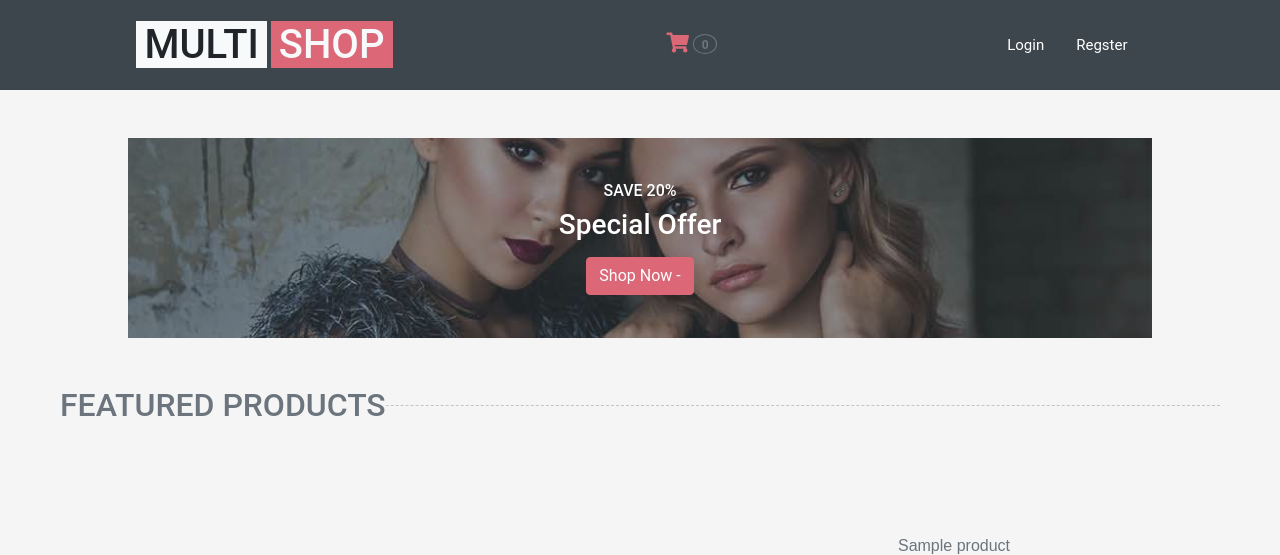
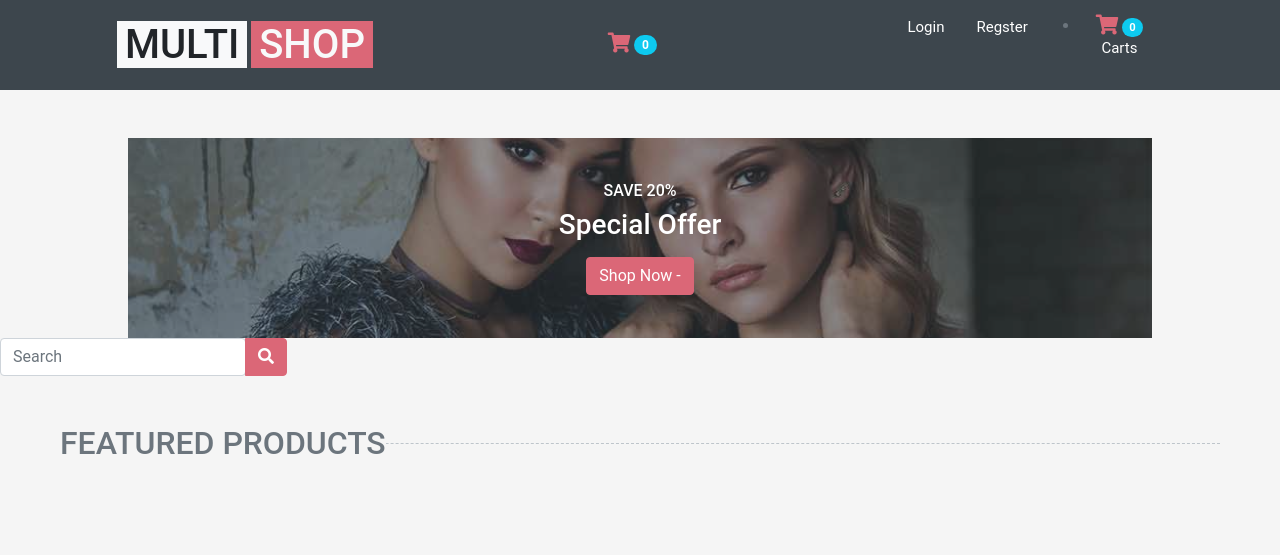
Before and after one commit to basildybala/Shopping-Cart, a Node server app: page / in a window 1280 px wide. Shown: the top 555 px of the page. Run offline with Node 20, Linux system fonts and the light colour scheme; tables that the repository leaves empty hold one stand-in row (values such as "Sample post"); some libraries are stand-ins or nearby versions.

Commit message:
search bar added

```diff
--- a/Views/index.ejs
+++ b/Views/index.ejs
@@ -29,13 +29,19 @@
             <span class="h1 text-uppercase text-dark bg-light px-2">Multi</span>
             <span class="h1 text-uppercase text-light bg-primary px-2 ml-n1">Shop</span>
         </a>
+
+
     </div>
+
+
     <div class="nav-c">
         <a href="/api/cart" class="btn px-0 ml-3 cart">
             <i class="fas fa-shopping-cart text-primary"></i>
-            <span class="badge text-secondary border border-secondary rounded-circle" style="padding-bottom: 2px;" id="cart-count"><% if(count === null){ %> <p>0</p> <% } else { %> <p><%= count %></p> <% } %></span>
+            <span class="badge rounded-pill badge-notification bg-info" id="cart-count"><% if(count === null){ %> 0 <% } else { %> <%= count %> <% } %></span>
+            <!-- <span class="badge text-secondary border border-secondary rounded-circle" style="padding-bottom: 2px;" id="cart-count"><% if(count === null){ %> <p>0</p> <% } else { %> <><%= count %></p> <% } %></span> -->
         </a>
     </div>
+
     <div class="nav-b">
         <% if(useR){ %>
 
@@ -54,8 +60,17 @@
             <a href="/api/auth/register">Regster</a>
         </div>
         <% } %>
-
-
+        <ul>
+        <li class="nav-item text-center mx-2 mx-lg-1">
+            <a class="nav-link" href="#!">
+              <div>
+                <i class="fas fa-shopping-cart text-primary fa-lg mb-1"></i>
+                <span class="badge rounded-pill badge-notification bg-info" id="cart-count"><% if(count === null){ %> 0 <% } else { %> <%= count %> <% } %></span>
+              </div>
+              Carts
+            </a>
+          </li>
+        </ul>
     </div>
 
 </div>
@@ -86,6 +101,19 @@
         </div>
     </div>
 </div>
+
+<!-------------------------Search-->
+<div class="nav-d d-flex justify-content-center align-content-center">
+    <div class="input-group">
+        <div class="form-outline">
+          <input type="search" id="form1" class="form-control" placeholder="Search" />
+          <!-- <label class="form-label" for="form1">Search</label> -->
+        </div>
+        <button type="button" style="height: 38px;" class="btn btn-primary">
+          <i class="fas fa-search"></i>
+        </button>
+      </div>
+  </div>
 <!-----------PRODUCTS----->
 
  <!-- Products Start -->
```
